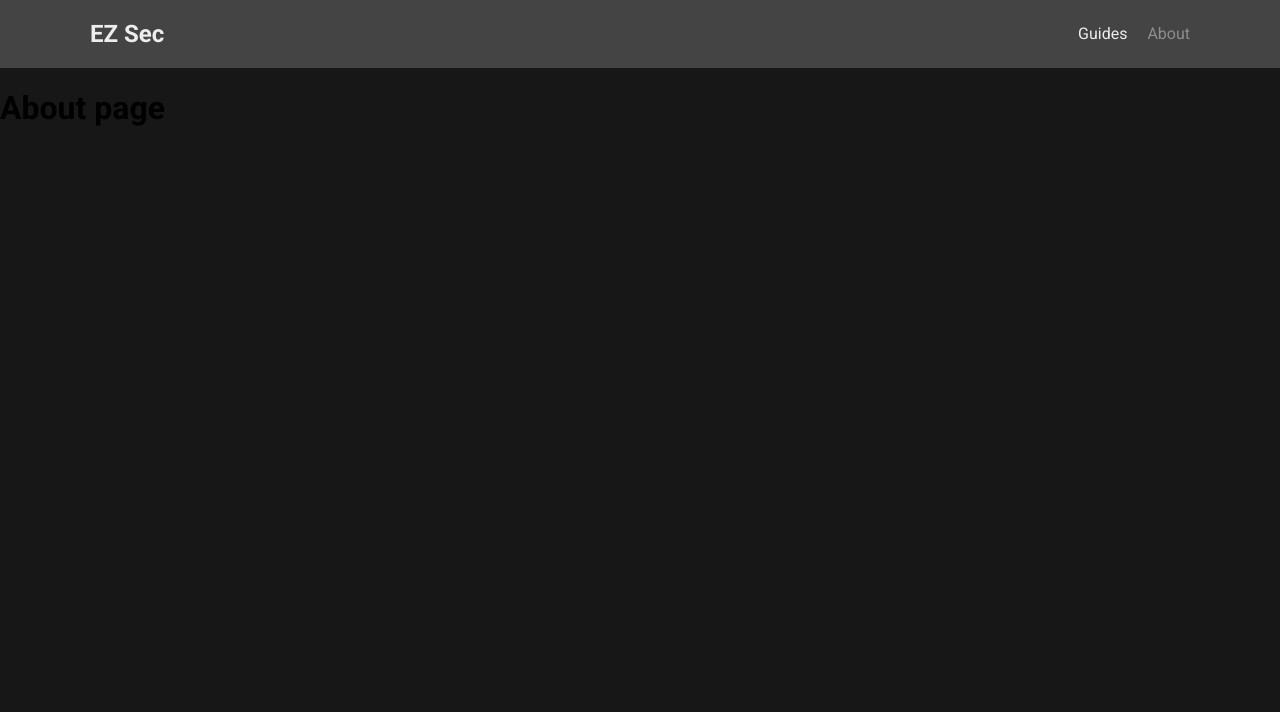
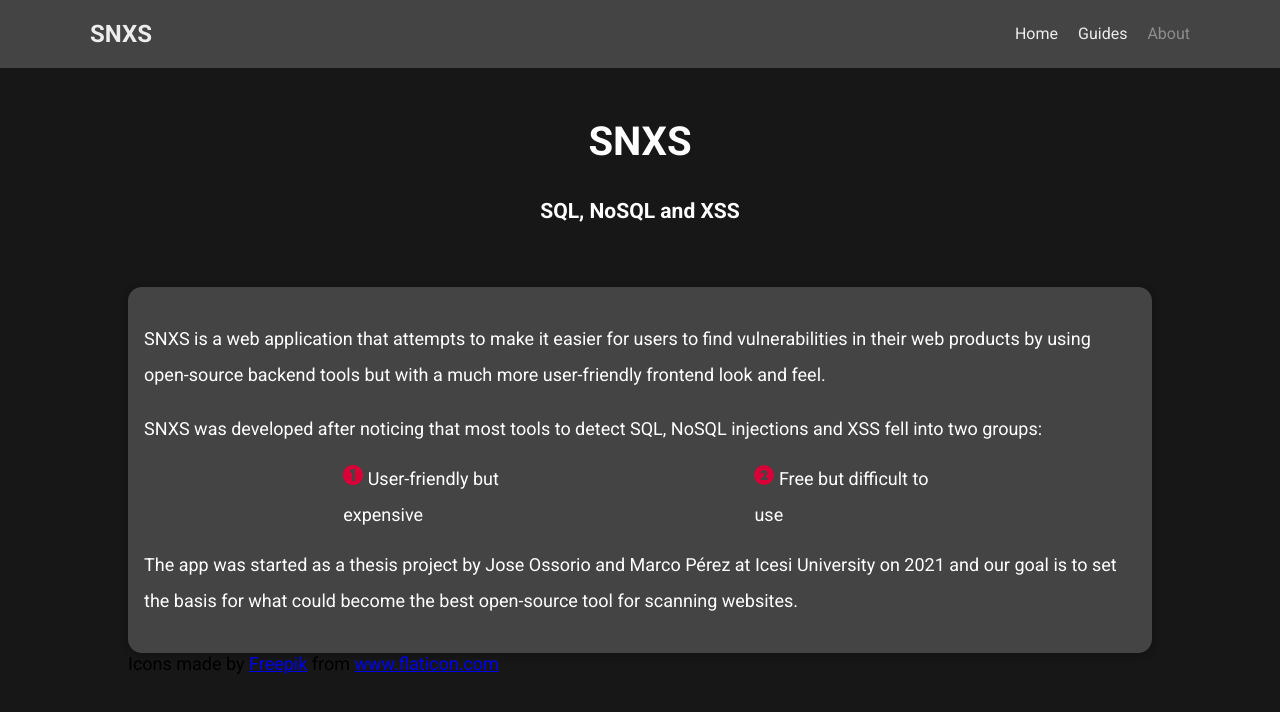
Before and after one commit to joseosso/SNXS-frontend, a React (Create React App) app: page /about in a window 1280 px wide. Shown: the top 712 px of the page. Built offline with nearby package versions, Linux system fonts and the light colour scheme.

Commit message:
initial work on about page

```diff
--- a/src/components/Layout/Navbar/Navbar.js
+++ b/src/components/Layout/Navbar/Navbar.js
@@ -6,8 +6,9 @@
 
     return (
         <nav className={classes.nav}>
-            <NavLink to={'/'}><h1>EZ Sec</h1></NavLink>
+            <NavLink to={'/'}><h1>SNXS</h1></NavLink>
             <ul className={classes.links}>
+                <li><NavLink exact activeClassName={classes.active} to={'/'}>Home</NavLink></li>
                 <li><NavLink exact activeClassName={classes.active} to={'/guide'}>Guides</NavLink></li>
                 <li><NavLink exact activeClassName={classes.active} to={'/about'} >About</NavLink></li>
             </ul>
--- /dev/null
+++ b/src/components/UI/Card/Card.js
@@ -0,0 +1,11 @@
+import classes from './Card.module.css'
+
+const Card = (props) => {
+    return (
+        <div className={classes.card}>
+            {props.children}
+        </div>
+    );
+};
+
+export default Card;
--- /dev/null
+++ b/src/components/UI/Card/Card.module.css
@@ -0,0 +1,7 @@
+.card {
+    padding: 1rem;
+    box-shadow: 0 2px 8px rgba(0, 0, 0, 0.25);
+    border-radius: 14px;
+    background-color: #444444;
+    color: white;
+}
--- a/src/pages/About/AboutPage.js
+++ b/src/pages/About/AboutPage.js
@@ -1,10 +1,32 @@
 import React from 'react';
+import classes from './AboutPage.module.css';
+import Card from "../../components/UI/Card/Card";
+import NumberOne from "../../assets/numberOne.png";
+import NumberTwo from "../../assets/numberTwo.png";
 
 const AboutPage = () => {
     return (
-        <div>
-            <h1>About page</h1>
-        </div>
+        <section className={classes.about}>
+            <div className={classes.title}>
+                <h1>SNXS</h1>
+                <h3>SQL, NoSQL and XSS</h3>
+            </div>
+            <Card>
+                <p>SNXS is a web application that attempts to make it easier for users to find vulnerabilities in their
+                    web products by using open-source backend tools but with a much more user-friendly frontend look and
+                    feel.</p>
+                <p>SNXS was developed after noticing that most tools to detect SQL, NoSQL injections and XSS fell into
+                    two groups:</p>
+                <div className={classes.featureList}>
+                        <p><img className={classes.numberImage} src={NumberOne} alt="number 1"/> User-friendly but expensive</p>
+                        <p><img className={classes.numberImage} src={NumberTwo} alt="number 2"/> Free but difficult to use</p>
+                </div>
+                <p>The app was started as a thesis project by Jose Ossorio and Marco Pérez at Icesi University on 2021
+                    and our goal is to set the basis for what could become the best open-source tool for scanning
+                    websites.</p>
+            </Card>
+            <div>Icons made by <a href="https://www.freepik.com" title="Freepik">Freepik</a> from <a href="https://www.flaticon.com/" title="Flaticon">www.flaticon.com</a></div>
+        </section>
     );
 };
 
--- /dev/null
+++ b/src/pages/About/AboutPage.module.css
@@ -0,0 +1,37 @@
+.about {
+    margin: 50px auto;
+    width: 70rem;
+    max-width: 80%;
+    font-size: 18px;
+}
+
+.about p {
+    line-height: 2;
+}
+
+.featureList {
+    display: flex;
+    align-items: center;
+    width: 80%;
+    margin: auto;
+    height: 4rem;
+}
+
+.featureList p {
+    padding: 0 100px;
+}
+
+.title {
+    font-weight: bold;
+    margin-bottom: 4rem;
+    color: white;
+    text-align: center;
+}
+
+.title h1 {
+    font-size: 2.5rem;
+}
+
+.numberImage {
+    height: 20px;
+}
```
Also changed, not shown: src/assets/numberOne.png (added), src/assets/numberTwo.png (added).
